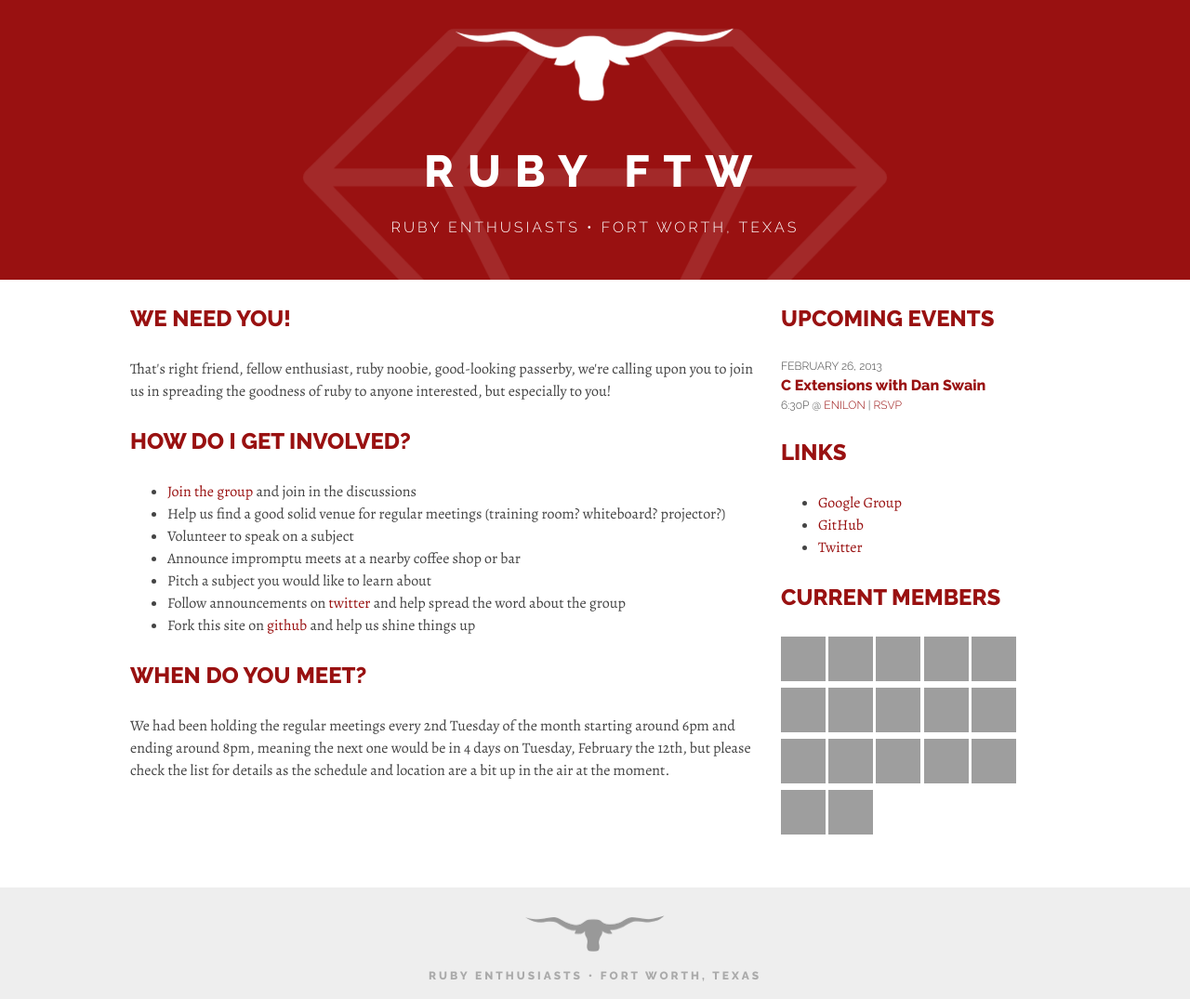
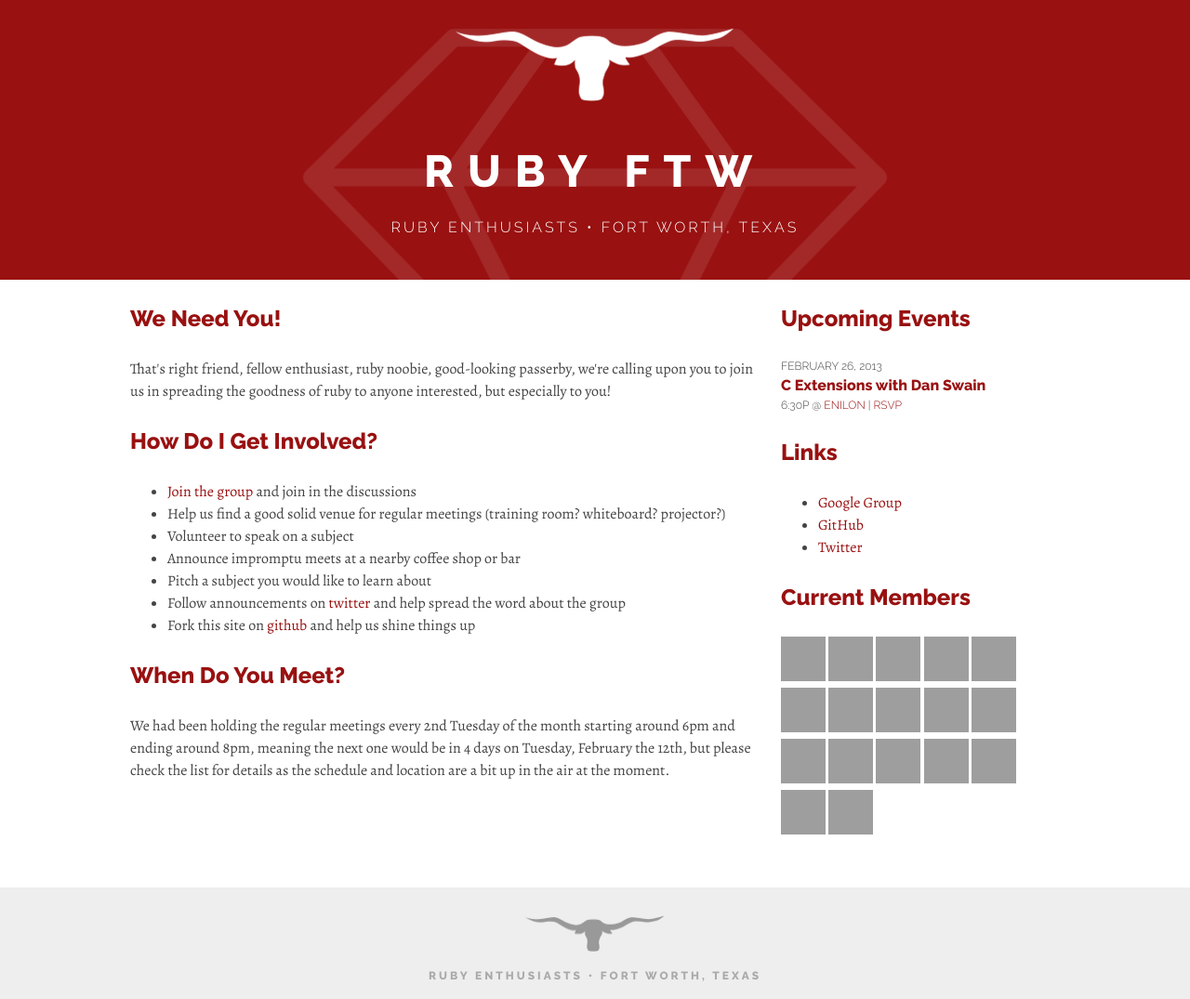
Before and after one commit to rubyftw/rubyftw.github.io, a Jekyll site: the page built from index.html, in a window 1280 px wide, cut to the strip 0-1075 px from the top of the page. Shown: the whole strip at 93% size. Built offline with Jekyll 4.4.1, drawn with Linux system fonts in a browser that asks for light colours; grey boxes are pictures that could not be loaded.

Commit message:
Don't use uppercase headings

```diff
--- a/index.html
+++ b/index.html
@@ -1,10 +1,10 @@
 ---
 layout: default
 ---
-<h3>We need you!</h3>
+<h3>We Need You!</h3>
 <p>That's right friend, fellow enthusiast, ruby noobie, good-looking passerby, we're calling upon you to join us in spreading the goodness of ruby to anyone interested, but especially to you!</p>
 
-<h3>How do I get involved?</h3>
+<h3>How Do I Get Involved?</h3>
 <ul>
   <li><a href="http://groups.google.com/group/rubyftw">Join the group</a> and join in the discussions</li>
   <li>Help us find a good solid venue for regular meetings <span class="small">(training room? whiteboard? projector?)</span></li>
@@ -15,5 +15,5 @@ layout: default
   <li>Fork this site on <a href="https://github.com/rubyftw">github</a> and help us shine things up</li>
 </ul>
 
-<h3>When do you meet?</h3>
+<h3>When Do You Meet?</h3>
 <p>We had been holding the regular meetings every 2nd Tuesday of the month starting around 6pm and ending around 8pm, meaning the next one would be in 4 days on Tuesday, February the 12th, but please check the list for details as the schedule and location are a bit up in the air at the moment.</p>
--- a/stylesheets/desktop.css
+++ b/stylesheets/desktop.css
@@ -19,7 +19,6 @@ body {
 h1, h2, h3, h4 {
   font-family: "Raleway", sans-serif;
   font-weight: 800;
-  text-transform: uppercase;
 }
 
 .wrap {
@@ -75,7 +74,6 @@ h3 {
   font-family: 'Raleway' sans-serif;
   font-size: 24px;
   font-weight: 800;
-  text-transform: uppercase;
 }
 
 a {
```
